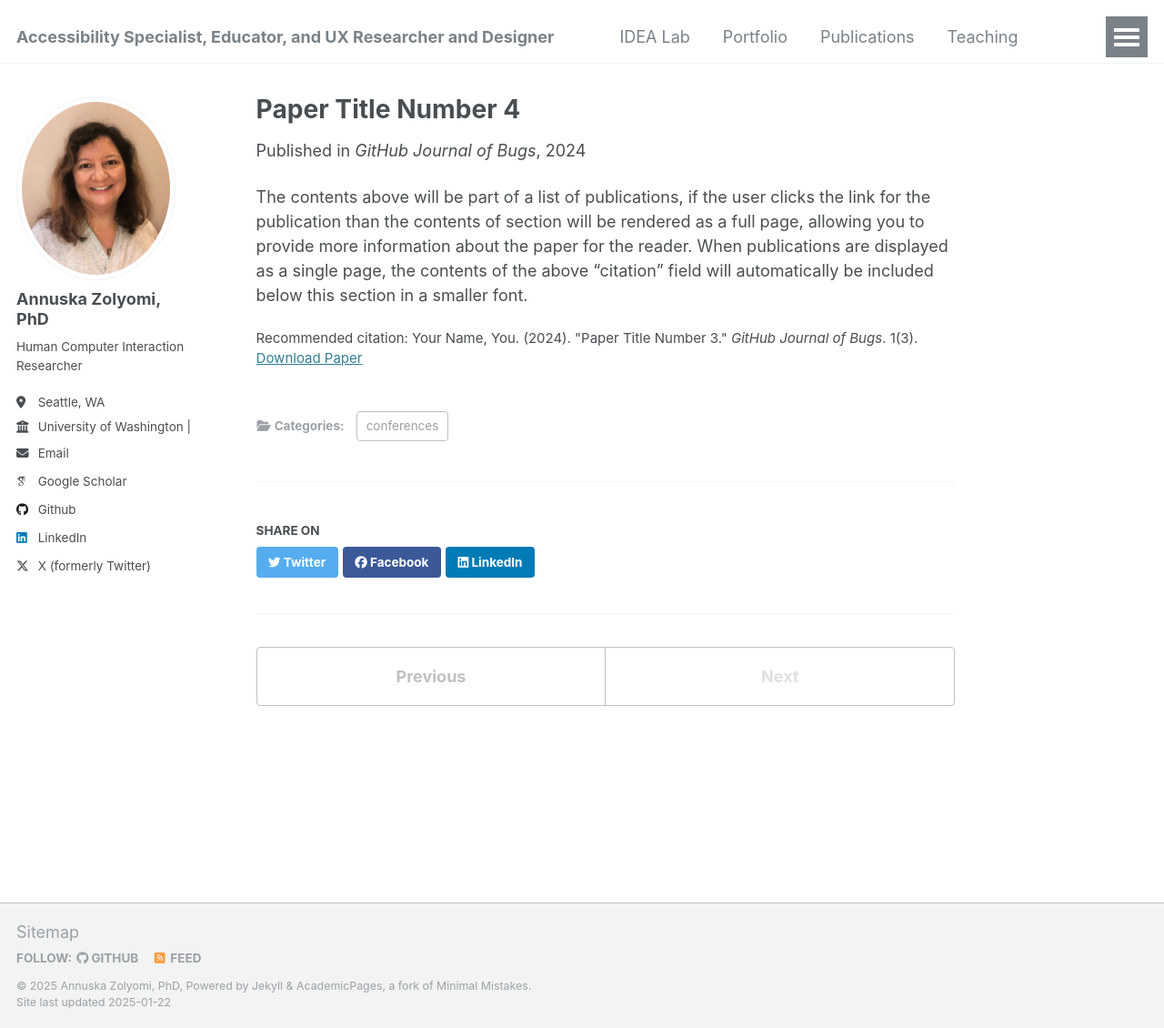
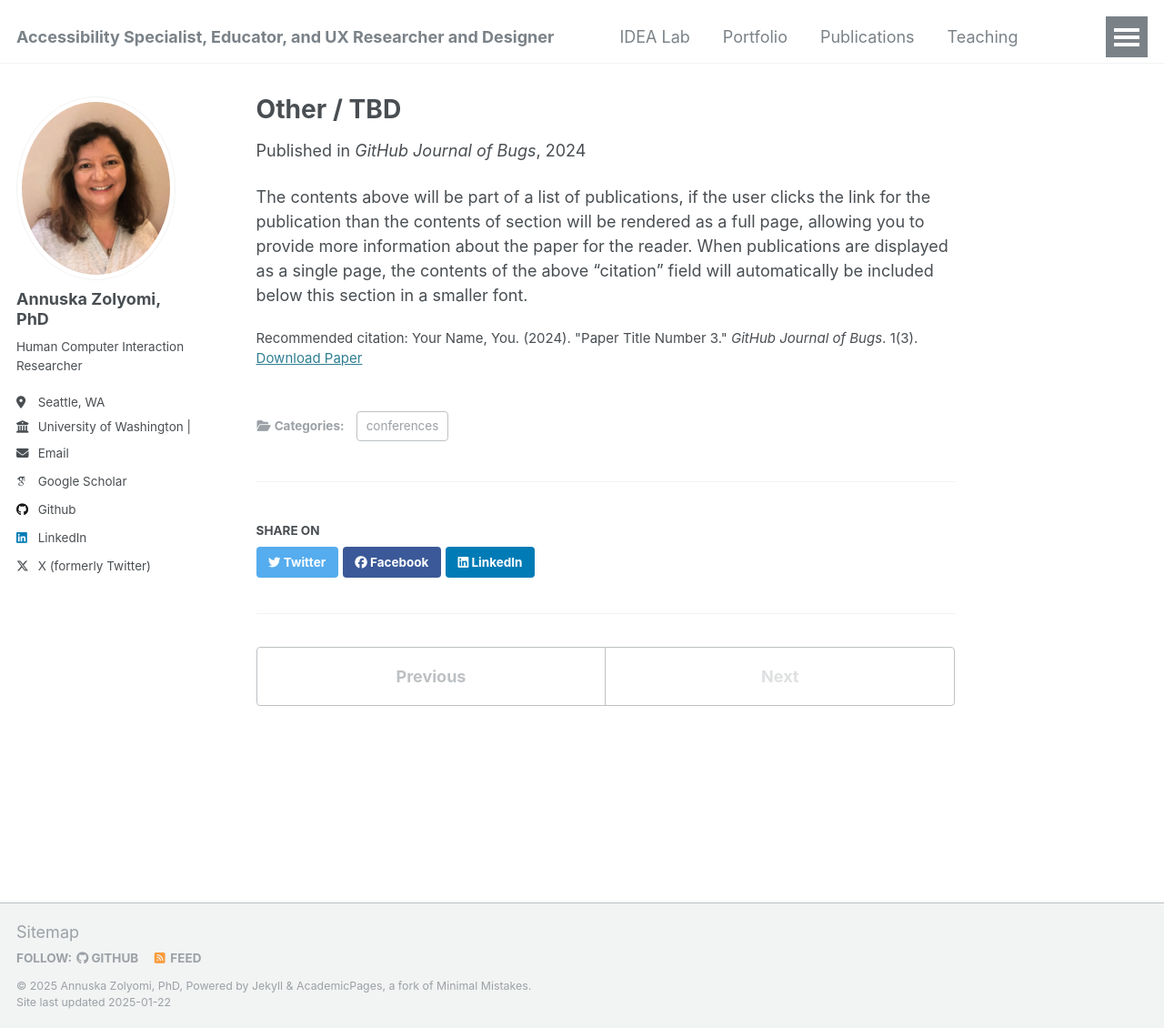
Before and after one commit to danper2024/APT, a Jekyll site: the page built from _publications/2024-02-17-paper-title-number-4.md, in a window 1280 px wide and 1130 px high. Shown: the whole window at 91% size. Built offline with Jekyll 4.4.1, drawn with Linux system fonts in a browser that asks for light colours; some web fonts are replaced.

Commit message:
Update 2024-02-17-paper-title-number-4.md
Signed-off-by: danper2024 <dan.perkins@outlook.com>

```diff
--- a/_publications/2024-02-17-paper-title-number-4.md
+++ b/_publications/2024-02-17-paper-title-number-4.md
@@ -1,5 +1,5 @@
 ---
-title: "Paper Title Number 4"
+title: "Other / TBD"
 collection: publications
 category: conferences
 permalink: /publication/2024-02-17-paper-title-number-4
```
